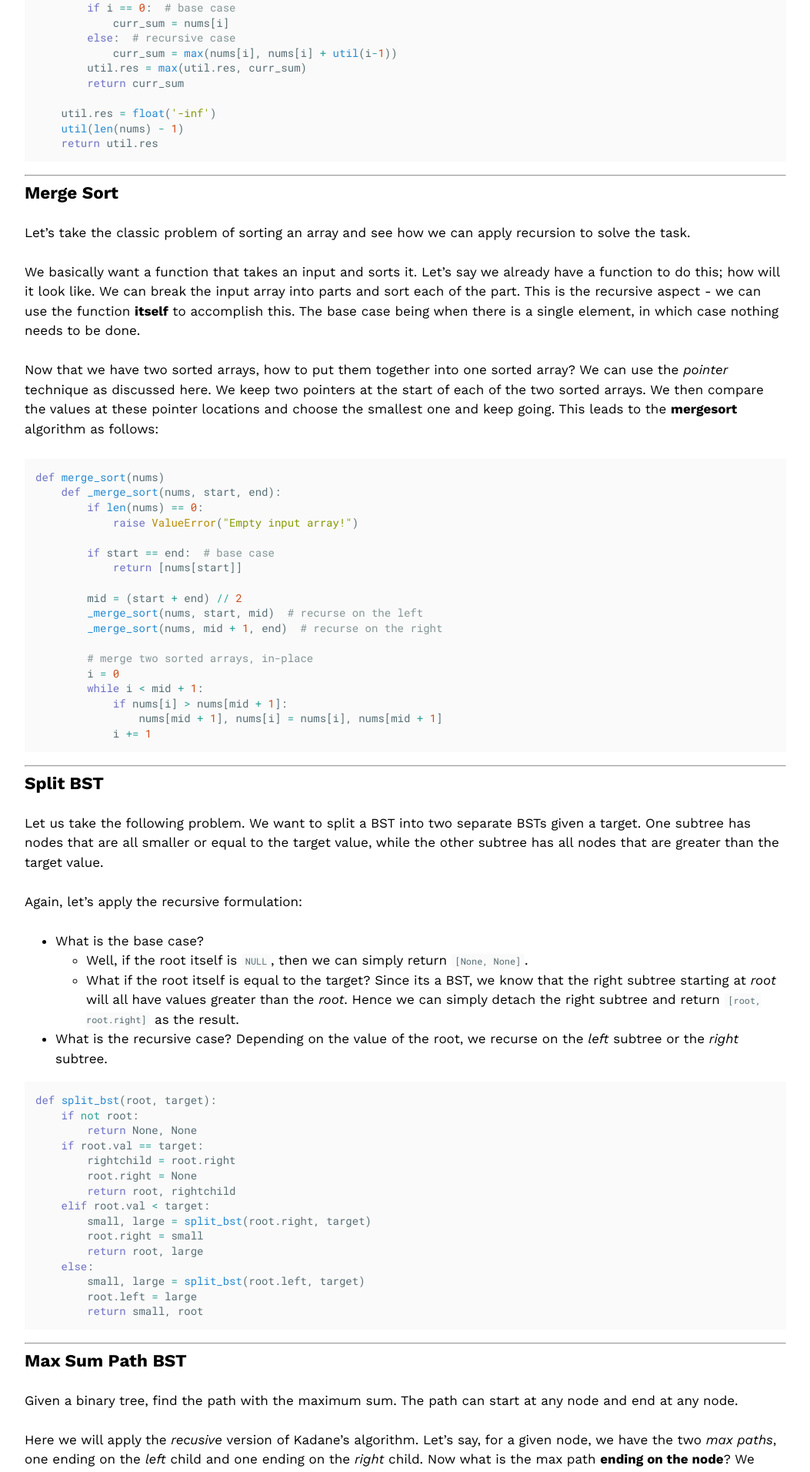
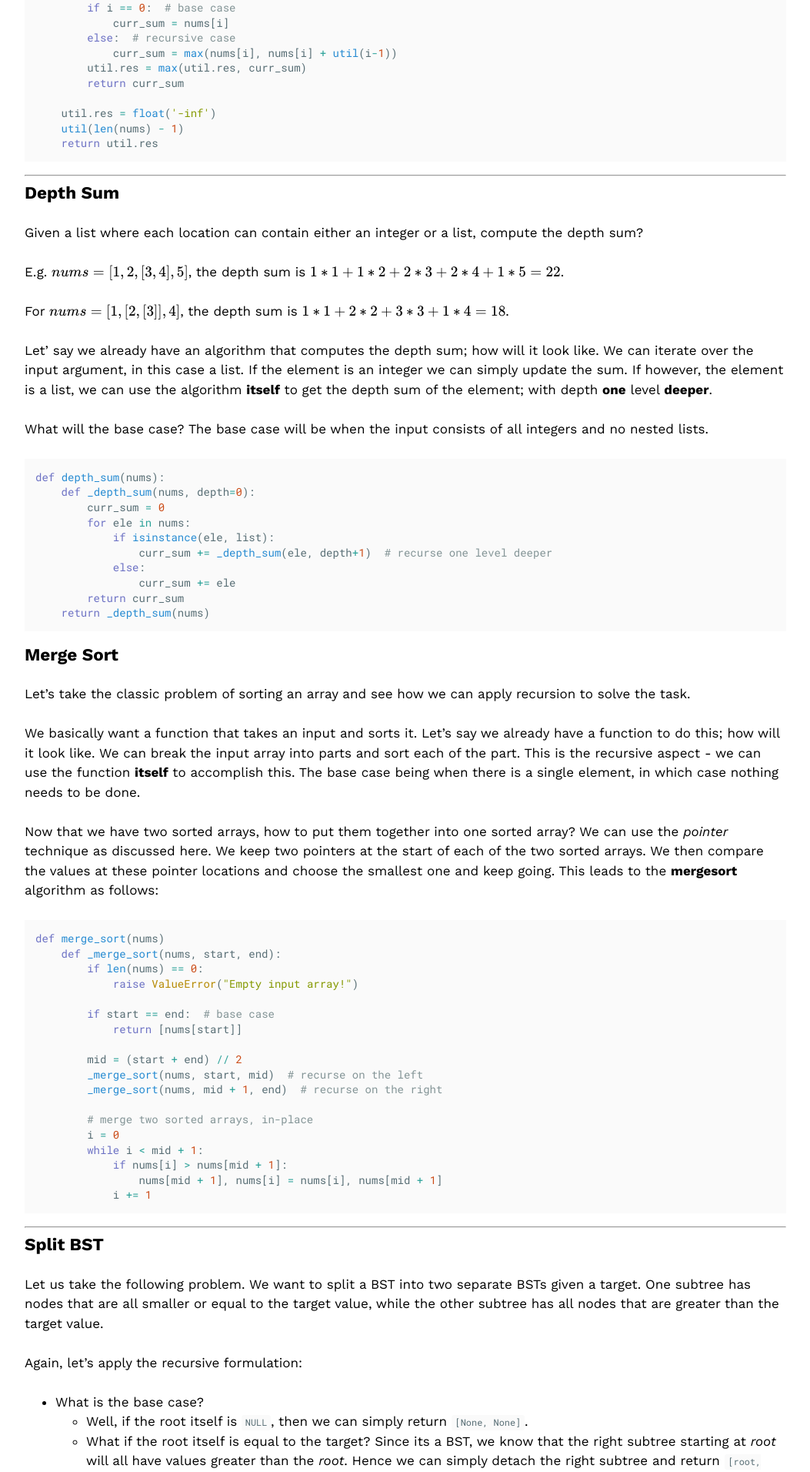
Before and after one commit to VikrantKamble/vikrantkamble.github.io, a Jekyll site: the page built from _posts/algorithms/2024-03-30-recursion.md, in a window 1280 px wide. Shown: the part 2094-4006 px from the top of the page at 77% size, without its empty margins (113-1166 px from the left). Built offline with Jekyll 4.4.1, drawn with Linux system fonts in a browser that asks for light colours; nearby versions of some CDN libraries; some web fonts are replaced; comment, search, counter and statistics services are not loaded.

````diff
--- a/_config.yml
+++ b/_config.yml
@@ -30,7 +30,7 @@ mathjax:
   combo: "tex-svg"         # "tex-svg" (default), "tex-mml-chtml", etc.
   tags: "ams"              # "none", "ams" (default), "all"
 google_fonts:
-  - name: "Roboto"
+  - name: "Inter"
     weights: "400,400i,700,700i"
   - name: "Roboto Mono"
     weights: "400,400i,700,700i"
--- a/_posts/algorithms/2024-03-30-recursion.md
+++ b/_posts/algorithms/2024-03-30-recursion.md
@@ -66,6 +66,34 @@ def max_sum_subarray_rec(nums):
 ```
 
 ---
+
+Depth Sum
+--------
+
+Given a list where each location can contain either an integer or a list, compute the depth sum?
+
+E.g. $nums = [1, 2, [3, 4], 5]$, the depth sum is $ 1\*1 + 1\*2 + 2\*3 + 2\*4 + 1\*5 = 22 $.
+
+For $nums = [1, [2, [3]], 4]$, the depth sum is $1\*1 + 2\*2 + 3\*3 + 1\*4 = 18$.
+
+Let' say we already have an algorithm that computes the depth sum; how will it look like. We can iterate over the input
+argument, in this case a list. If the element is an integer we can simply update the sum. If however, the element is a list, we
+can use the algorithm **itself** to get the depth sum of the element; with depth **one** level **deeper**.
+
+What will the base case? The base case will be when the input consists of all integers and no nested lists.
+
+```python
+def depth_sum(nums):
+    def _depth_sum(nums, depth=0):
+        curr_sum = 0
+        for ele in nums:
+            if isinstance(ele, list):
+                curr_sum += _depth_sum(ele, depth+1)  # recurse one level deeper
+            else:
+                curr_sum += ele
+        return curr_sum
+    return _depth_sum(nums)
+```
 
 Merge Sort
 --------
--- a/_sass/so-simple/_variables.scss
+++ b/_sass/so-simple/_variables.scss
@@ -39,7 +39,7 @@ $h6-max: ($base-font-size / $modular-scale-2) !default;
 
 /* Font Families */
 $serif-font-family: "adobe-garamond-pro", serif !default;
-$sans-serif-font-family: "Work Sans", "Roboto", "adobe-garamond-pro", sans-serif !default;
+$sans-serif-font-family: "Work Sans", "Roboto", sans-serif !default;
 $monospace-font-family: "Roboto Mono", monospace !default;
 
 $base-font-family: $sans-serif-font-family !default;
````
Also changed, not shown: _posts/2019-11-13-logistic-regression.md (+49 -32 lines), _posts/algorithms/2024-03-30-sliding-window.md (+13 -2 lines).
